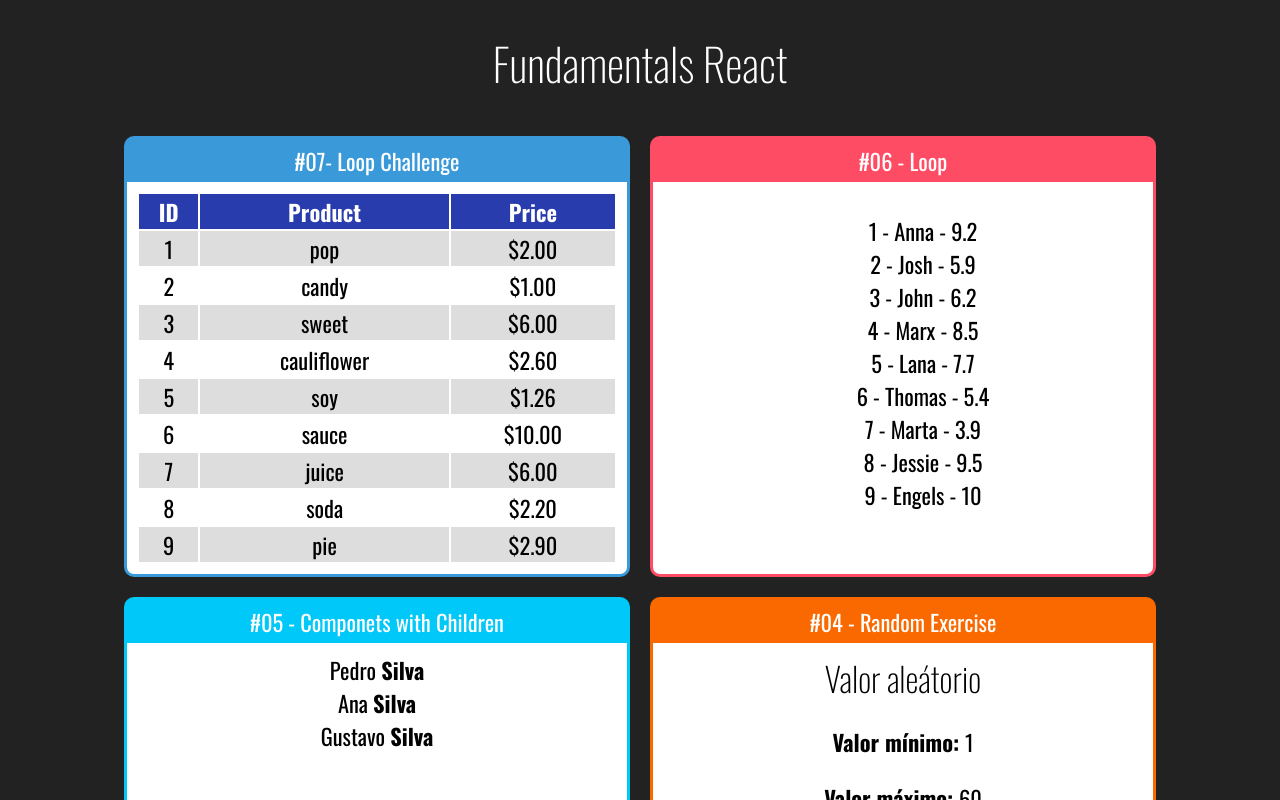
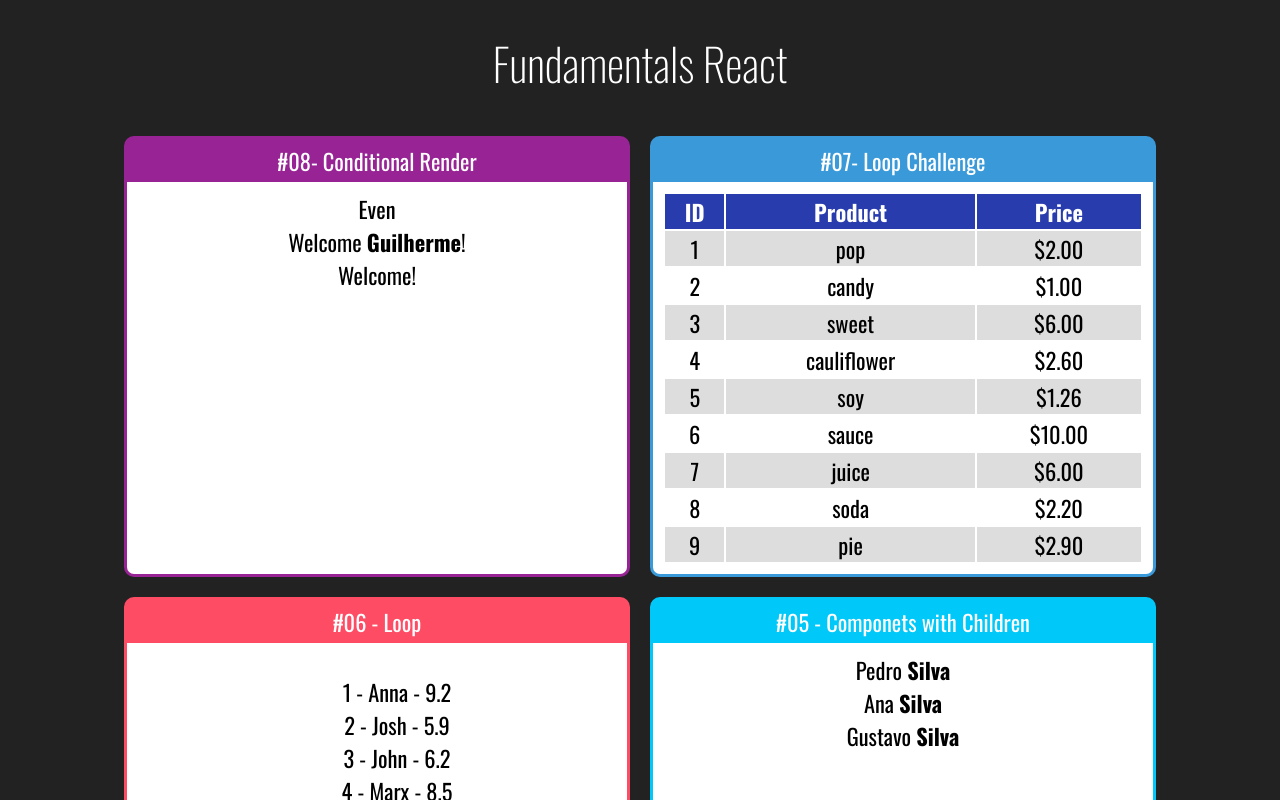
Before and after one commit to gsabreu/react, a React (Create React App) app in the folder udemy-coder/fundamentals-react/: page / in a window 1280 px wide. Shown: the top 800 px of the page. Built offline with nearby package versions, Linux system fonts and the light colour scheme.

Commit message:
Finalizing conditional

```diff
--- a/udemy-coder/fundamentals-react/src/App.jsx
+++ b/udemy-coder/fundamentals-react/src/App.jsx
@@ -1,6 +1,8 @@
 import "./App.css";
 import React from "react";
 
+import UserInfo from "./components/conditional/UserInfo";
+import EvenOrOdd from "./components/conditional/EvenOrOdd";
 import ProductsTable from "./components/loop/ProductsTable";
 import StudentList from "./components/loop/StudentList";
 import First from "./components/basics/First";
@@ -17,6 +19,12 @@
             <h1>Fundamentals React</h1>
 
             <div className="Cards">
+
+                <Card title="#08- Conditional Render" color="#982395">
+                    <EvenOrOdd number={20}></EvenOrOdd>
+                    <UserInfo user={{ name: "Guilherme" }}></UserInfo>
+                    <UserInfo user={{ email: "Guilherme@" }}></UserInfo>
+                </Card>
 
                 <Card title="#07- Loop Challenge" color="#3A9AD9">
                     <ProductsTable></ProductsTable>
--- /dev/null
+++ b/udemy-coder/fundamentals-react/src/components/conditional/EvenOrOdd.jsx
@@ -0,0 +1,9 @@
+import React from "react";
+
+export default (props) => {
+    const isEven = props.number % 2 === 0;
+    return(
+        <div>
+            {isEven ? <span>Even</span> : <span>Odd</span>}
+        </div>);
+};
--- /dev/null
+++ b/udemy-coder/fundamentals-react/src/components/conditional/If.js
@@ -0,0 +1,7 @@
+export default props => {
+    if(props.test){
+        return props.children
+    } else {
+        return false
+    }
+}
--- /dev/null
+++ b/udemy-coder/fundamentals-react/src/components/conditional/UserInfo.jsx
@@ -0,0 +1,14 @@
+import React from "react";
+import If from "./If";
+
+export default (props) => {
+    const user = props.user || {};
+    return (
+        <div>
+            <If test={user && user.name}>
+                Welcome <strong>{user.name}</strong>!
+            </If>
+            <If test={!user || !user.name}>Welcome!</If>
+        </div>
+    );
+};
--- a/udemy-coder/fundamentals-react/src/components/loop/ProductsTable.jsx
+++ b/udemy-coder/fundamentals-react/src/components/loop/ProductsTable.jsx
@@ -6,7 +6,7 @@
     function getProducts() {
         return products.map((product, i) => {
             return (
-                <tr className={i % 2 == 0 ? "Even" : ""} key={product.id}>
+                <tr className={i % 2 === 0 ? "Even" : ""} key={product.id}>
                     <td>{product.id}</td>
                     <td>{product.name}</td>
                     <td>${product.price.toFixed(2)}</td>
```
